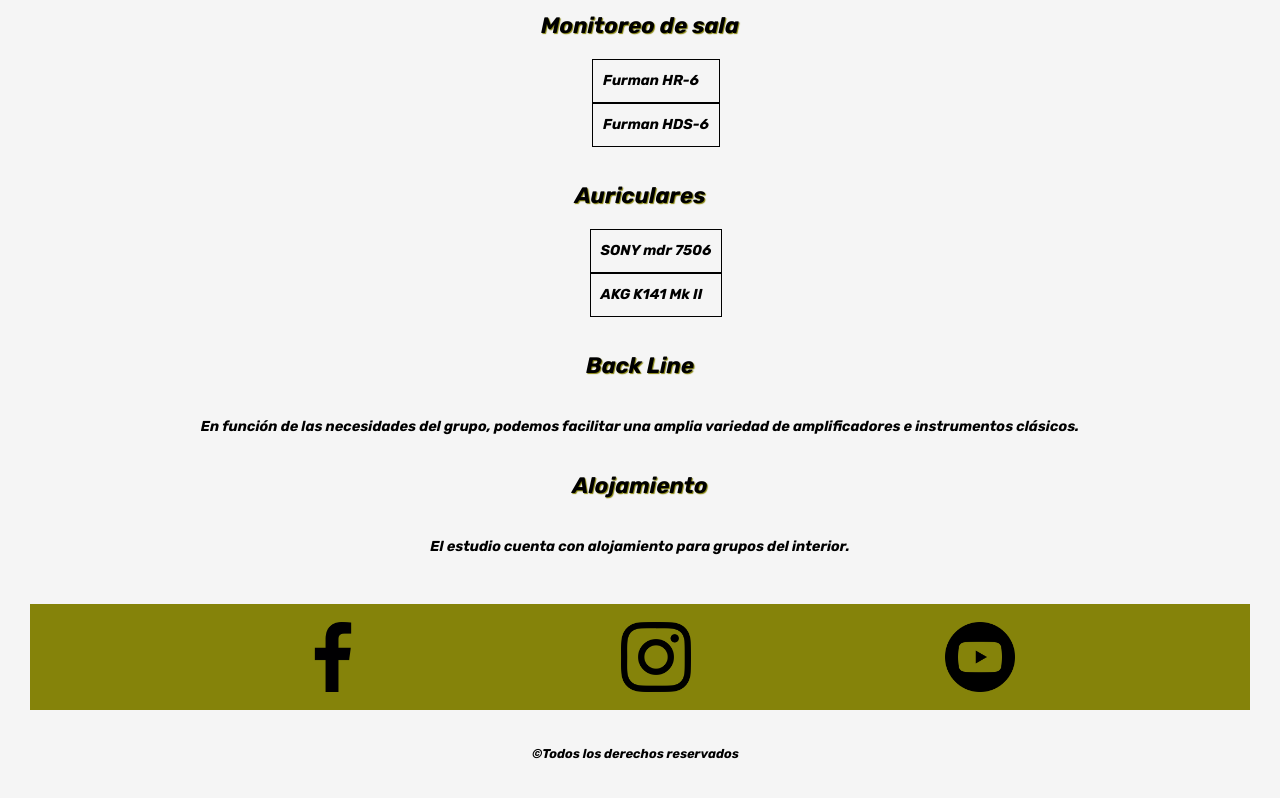
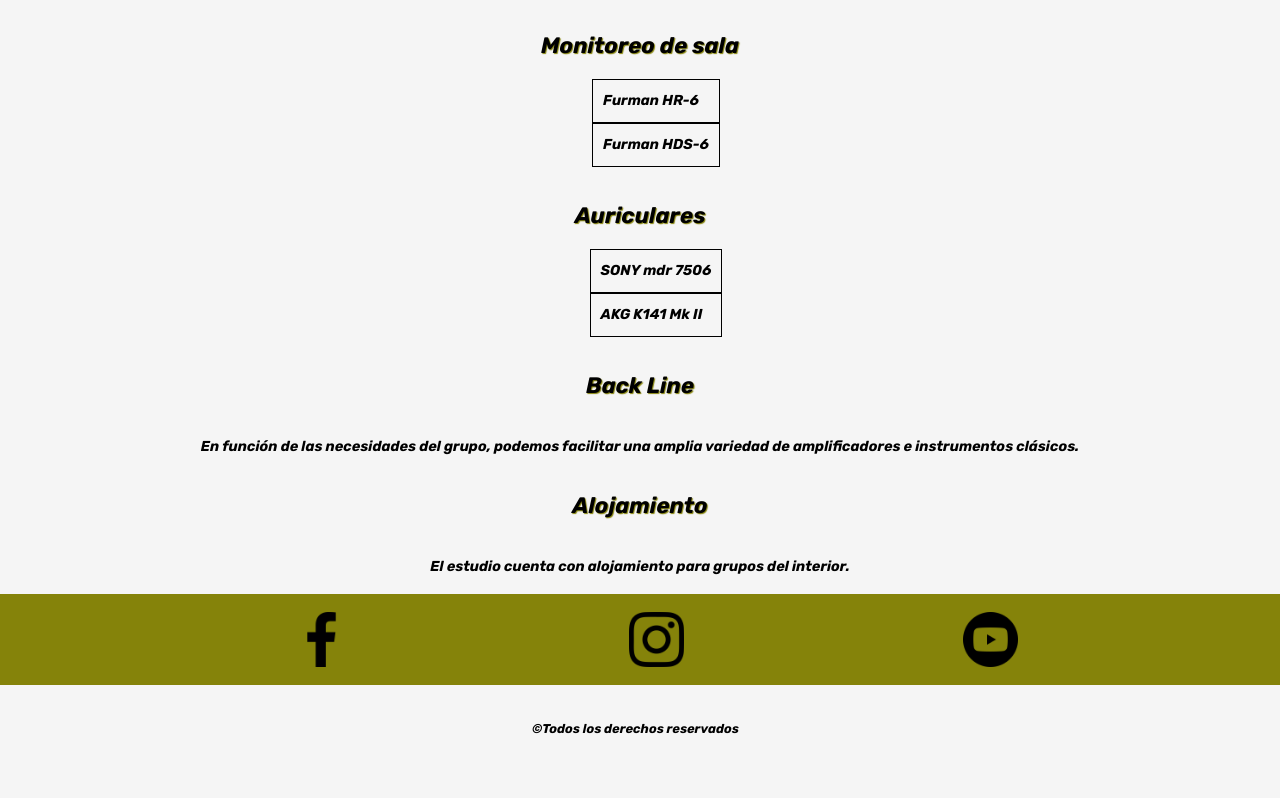
Before and after one commit to Lucasg996/agregando-animaciones-, a website: page pages/equipamiento.html in a window 1280 px wide. Shown: the part 1686-2484 px from the top of the page. After the commit the page ends 2440 px from the top, so only its background shows below. Drawn offline with nearby package versions, Linux system fonts and the light colour scheme.

Commit message:
nuevoscambios

```diff
--- a/pages/equipamiento.html
+++ b/pages/equipamiento.html
@@ -19,10 +19,10 @@
     <link rel="preconnect" href="https://fonts.googleapis.com">
     <link rel="preconnect" href="https://fonts.gstatic.com" crossorigin>
     <link href="https://fonts.googleapis.com/css2?family=Bebas+Neue&display=swap" rel="stylesheet">
-    <title>DDRrecordings|Fotos</title>
+    <title>DDRrecordings|Equipamiento</title>
 </head>
 <body>
-<div class="contenedor">
+<div class="contenedor-equipamiento">
         <header>
             <nav class="navbar navbar-expand-lg nav-menu">
                 <div class="container-fluid">
@@ -114,9 +114,8 @@
                <p> En función de las necesidades del grupo, podemos facilitar una amplia variedad de amplificadores e instrumentos clásicos.</p>
                <h6 class="h-equipamiento">Alojamiento</h6>
                <p>El estudio cuenta con alojamiento para grupos del interior.</p>
-
     </main>
-      <footer>
+      <footer class="footer-equipamiento">
         <ul>
           <li>
             <a
--- a/scss/style.scss
+++ b/scss/style.scss
@@ -15,11 +15,12 @@
 // div contenedor index
 .contenedor{
     display: grid;
-    grid-template-rows: 0.1fr 0.1fr 0.1fr;
+    grid-template-rows: 0.1fr 1fr 0.1fr;
     grid-template-columns: 1fr 1fr 1fr 1fr;
     grid-template-areas: "header header header header "
                           "main main main main"
                           "footer footer footer footer ";
+
 }
 //body
 body{
@@ -100,13 +101,14 @@
 //footer
 footer{
     grid-area: footer;
-    margin:$margin-principal;
-    padding: 10px;
+
+
 
 
     ul{
          @include flex(flex, space-evenly);
-        flex-wrap: wrap;
+         flex-wrap: wrap;
+         background-color: $color-complementario;
 
         li{
             list-style-type: none;
@@ -116,7 +118,7 @@
               a{
 
                 img{
-                    width: 70px;
+                    width: 55px;
                   }
               }
         }
@@ -176,7 +178,7 @@
         font-size: $medida-principal;
         font-family: $fuente-principal;
         margin-top: 50px;
-        margin-bottom: 20px;
+        margin-bottom: 40px;
         text-shadow: 1px 1px 1px $color-complementario ;
 
     }
--- a/scss/utilities/_medias.scss
+++ b/scss/utilities/_medias.scss
@@ -16,16 +16,3 @@
 
             }
         }
-
-
-
-@media screen and (min-width: 410px){
-
-footer{
-    ul{
-        background-color: $color-complementario;
-        background-color: $color-complementario;
-    }
-
-}
-}
```
Also changed, not shown: pages/discos-grabados.html (+3 -3 lines), css/main.css, index.html (line endings or trailing spaces).
